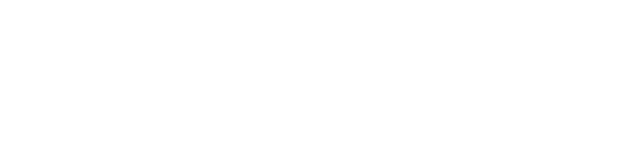
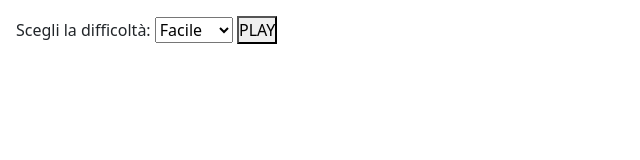
Before and after one commit to DarioOliviero24/js-campominato-grid, a plain HTML site: page index.html in a window 1280 px wide. Shown: the whole page, without its empty margins (0-640 px from the left). Drawn offline with nearby package versions, Linux system fonts and the light colour scheme.

Commit message:
Aggiunte col-e reset

```diff
--- a/css/style.css
+++ b/css/style.css
@@ -0,0 +1,19 @@
+/*RESET*/
+*{
+    margin: 0;
+    padding: 0;
+    box-sizing: border-box;
+}
+/*SUDDIVISIONE DIFFICOLTA*/
+.col-100 {
+    width:calc(100% / 10);
+}
+
+.col-81 {
+    width:calc(100% / 9);
+}
+
+.col-49 {
+    width:calc(100% / 7);
+}
+/*GENERALI*/
--- a/index.html
+++ b/index.html
@@ -12,7 +12,15 @@
 
 </head>
 <body>
-
+    <div class=" px-3 py-3">
+        <span>Scegli la difficoltà: </span>
+        <select id="difficulty">
+            <option value="100">Facile</option>
+            <option value="81">Medio</option>
+            <option value="49">Difficile</option>
+        </select>
+        <button id="start">PLAY</button>
+    </div>
 
 </body>
 </html>
```
